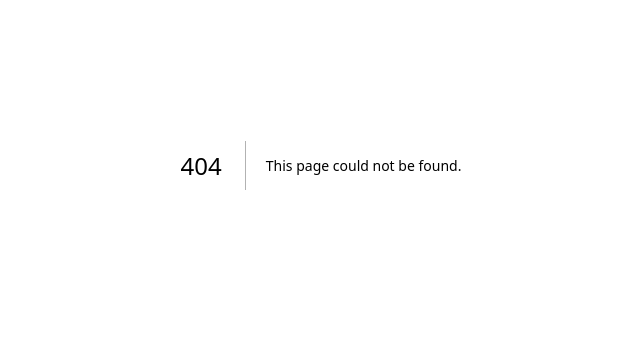
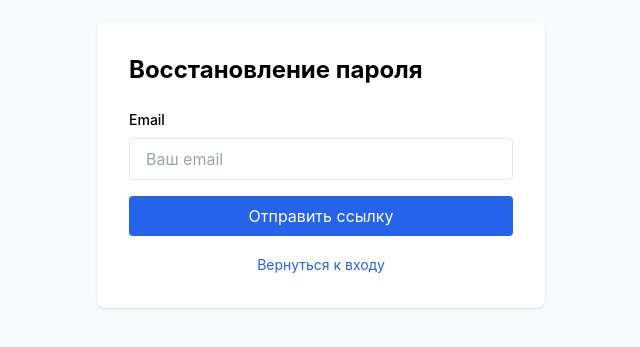
Before and after one commit to batyr2231/medic-platform, a Next.js app: page /forgot-password in a window 1280 px wide. Before the commit this address had no page. Shown: the part 235-582 px from the top of the page, without its empty margins (319-959 px from the left). Built offline with nearby package versions, Linux system fonts and the light colour scheme.

Commit message:
Add password reset pages

```diff
--- /dev/null
+++ b/src/app/forgot-password/page.tsx
@@ -0,0 +1,78 @@
+'use client';
+import { useState } from 'react';
+
+export default function ForgotPasswordPage() {
+  const [email, setEmail] = useState('');
+  const [success, setSuccess] = useState(false);
+  const [loading, setLoading] = useState(false);
+
+  const handleSubmit = async (e: React.FormEvent) => {
+    e.preventDefault();
+    setLoading(true);
+
+    try {
+      const apiUrl = process.env.NEXT_PUBLIC_API_URL || 'http://localhost:3001';
+      await fetch(`${apiUrl}/api/auth/forgot-password`, {
+        method: 'POST',
+        headers: { 'Content-Type': 'application/json' },
+        body: JSON.stringify({ email }),
+      });
+
+      setSuccess(true);
+    } catch (err) {
+      console.error(err);
+    } finally {
+      setLoading(false);
+    }
+  };
+
+  if (success) {
+    return (
+      <div className="min-h-screen flex items-center justify-center bg-gray-50">
+        <div className="bg-white p-8 rounded-lg shadow max-w-md w-full text-center">
+          <div className="text-6xl mb-4">📧</div>
+          <h1 className="text-2xl font-bold mb-4">Проверьте консоль backend</h1>
+          <p className="text-gray-600 mb-6">
+            Ссылка для сброса пароля появится в консоли backend сервера (т.к. email не настроен)
+          </p>
+          <a href="/auth/login" className="text-blue-600 hover:underline">
+            Вернуться к входу
+          </a>
+        </div>
+      </div>
+    );
+  }
+
+  return (
+    <div className="min-h-screen flex items-center justify-center bg-gray-50">
+      <div className="bg-white p-8 rounded-lg shadow max-w-md w-full">
+        <h1 className="text-2xl font-bold mb-6">Восстановление пароля</h1>
+        <form onSubmit={handleSubmit} className="space-y-4">
+          <div>
+            <label className="block text-sm font-medium mb-2">Email</label>
+            <input
+              type="email"
+              placeholder="Ваш email"
+              value={email}
+              onChange={(e) => setEmail(e.target.value)}
+              className="w-full px-4 py-2 border rounded focus:ring-2 focus:ring-blue-500"
+              required
+            />
+          </div>
+          <button
+            type="submit"
+            disabled={loading}
+            className="w-full bg-blue-600 text-white py-2 rounded hover:bg-blue-700"
+          >
+            {loading ? 'Отправка...' : 'Отправить ссылку'}
+          </button>
+        </form>
+        <div className="mt-4 text-center">
+          <a href="/auth/login" className="text-sm text-blue-600 hover:underline">
+            Вернуться к входу
+          </a>
+        </div>
+      </div>
+    </div>
+  );
+}
--- a/src/app/reset-password/page.tsx
+++ b/src/app/reset-password/page.tsx
@@ -6,6 +6,8 @@ export default function ResetPasswordPage() {
   const [password, setPassword] = useState('');
   const [confirmPassword, setConfirmPassword] = useState('');
   const [success, setSuccess] = useState(false);
+  const [error, setError] = useState('');
+  const [loading, setLoading] = useState(false);
   const searchParams = useSearchParams();
   const token = searchParams.get('token');
 
@@ -13,27 +15,61 @@ export default function ResetPasswordPage() {
     e.preventDefault();
 
     if (password !== confirmPassword) {
-      alert('Пароли не совпадают');
+      setError('Пароли не совпадают');
       return;
     }
 
-    const response = await fetch('http://localhost:3001/api/auth/reset-password', {
+    if (password.length < 6) {
+      setError('Пароль должен быть минимум 6 символов');
+      return;
+    }
+
+    setLoading(true);
+    setError('');
+
+    try {
+      const apiUrl = process.env.NEXT_PUBLIC_API_URL || 'http://localhost:3001';
+      const response = await fetch(`${apiUrl}/api/auth/reset-password`, {
         method: 'POST',
         headers: { 'Content-Type': 'application/json' },
         body: JSON.stringify({ token, newPassword: password }),
       });
 
+      const data = await response.json();
+
       if (response.ok) {
         setSuccess(true);
+      } else {
+        setError(data.error || 'Ошибка сброса пароля');
+      }
+    } catch (err) {
+      setError('Ошибка сервера');
+    } finally {
+      setLoading(false);
     }
   };
 
+  if (!token) {
+    return (
+      <div className="min-h-screen flex items-center justify-center bg-gray-50">
+        <div className="text-center">
+          <h1 className="text-2xl font-bold text-red-600 mb-4">Недействительная ссылка</h1>
+          <a href="/auth/login" className="text-blue-600 hover:underline">Вернуться к входу</a>
+        </div>
+      </div>
+    );
+  }
+
   if (success) {
     return (
-      <div className="min-h-screen flex items-center justify-center">
-        <div className="text-center">
+      <div className="min-h-screen flex items-center justify-center bg-gray-50">
+        <div className="bg-white p-8 rounded-lg shadow max-w-md w-full text-center">
+          <div className="text-6xl mb-4">✅</div>
           <h1 className="text-2xl font-bold mb-4">Пароль изменён</h1>
-          <a href="/auth/login" className="text-blue-600">Войти</a>
+          <p className="text-gray-600 mb-6">Вы можете войти с новым паролем</p>
+          <a href="/auth/login" className="inline-block bg-blue-600 text-white px-6 py-2 rounded hover:bg-blue-700">
+            Войти
+          </a>
         </div>
       </div>
     );
@@ -43,28 +79,44 @@ export default function ResetPasswordPage() {
     <div className="min-h-screen flex items-center justify-center bg-gray-50">
       <div className="bg-white p-8 rounded-lg shadow max-w-md w-full">
         <h1 className="text-2xl font-bold mb-6">Новый пароль</h1>
+
+        {error && (
+          <div className="bg-red-50 text-red-600 p-3 rounded mb-4">
+            {error}
+          </div>
+        )}
+
         <form onSubmit={handleSubmit} className="space-y-4">
+          <div>
+            <label className="block text-sm font-medium mb-2">Новый пароль</label>
             <input
               type="password"
-            placeholder="Новый пароль"
+              placeholder="Минимум 6 символов"
               value={password}
               onChange={(e) => setPassword(e.target.value)}
-            className="w-full px-4 py-2 border rounded"
+              className="w-full px-4 py-2 border rounded focus:ring-2 focus:ring-blue-500"
               required
             />
+          </div>
+
+          <div>
+            <label className="block text-sm font-medium mb-2">Подтвердите пароль</label>
             <input
               type="password"
-            placeholder="Подтвердите пароль"
+              placeholder="Повторите пароль"
               value={confirmPassword}
               onChange={(e) => setConfirmPassword(e.target.value)}
-            className="w-full px-4 py-2 border rounded"
+              className="w-full px-4 py-2 border rounded focus:ring-2 focus:ring-blue-500"
               required
             />
+          </div>
+
           <button
             type="submit"
-            className="w-full bg-blue-600 text-white py-2 rounded"
+            disabled={loading}
+            className="w-full bg-blue-600 text-white py-2 rounded hover:bg-blue-700 disabled:bg-blue-400"
           >
-            Изменить пароль
+            {loading ? 'Сохранение...' : 'Изменить пароль'}
           </button>
         </form>
       </div>
```
Lines whose indentation alone changed are shown as unchanged.
